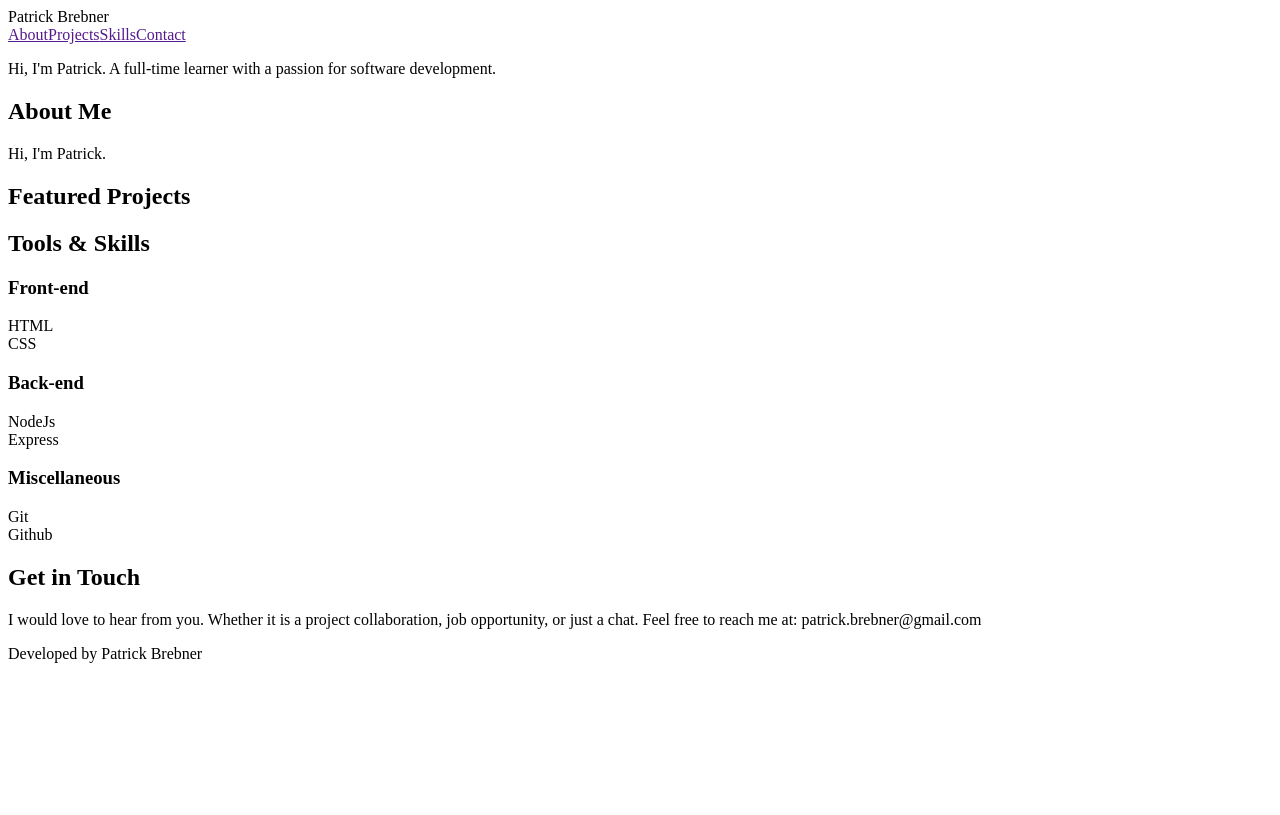
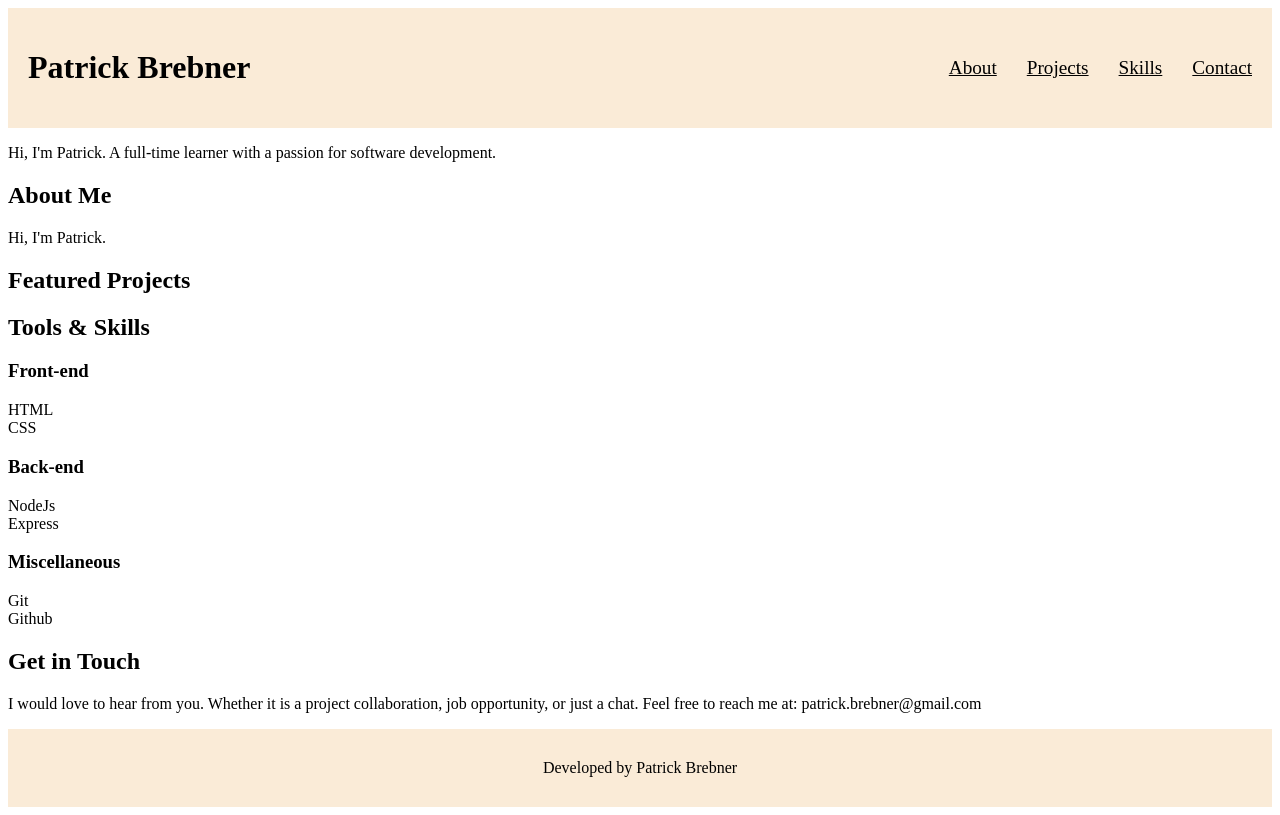
Before and after one commit to pbrebner/pbrebner.github.io, a React (Vite) app: page / in a window 1280 px wide. Built offline with nearby package versions, Linux system fonts and the light colour scheme.

Commit message:
Add styling

```diff
--- a/src/components/Footer.jsx
+++ b/src/components/Footer.jsx
@@ -1,6 +1,8 @@
+import "./styles/Footer.css";
+
 function Footer() {
     return (
-        <footer>
+        <footer className="footer">
             <div>Developed by Patrick Brebner</div>
         </footer>
     );
--- a/src/components/Header.jsx
+++ b/src/components/Header.jsx
@@ -1,11 +1,12 @@
 import { Link } from "react-router-dom";
 
 import Nav from "./Nav";
+import "./styles/Header.css";
 
 function Header() {
     return (
-        <header>
-            <div>Patrick Brebner</div>
+        <header className="header">
+            <h1 className="headerName">Patrick Brebner</h1>
             <Nav></Nav>
         </header>
     );
--- a/src/components/Nav.jsx
+++ b/src/components/Nav.jsx
@@ -1,10 +1,18 @@
 function Nav() {
     return (
         <div className="headerNav">
-            <a href="">About</a>
-            <a href="">Projects</a>
-            <a href="">Skills</a>
-            <a href="">Contact</a>
+            <a href="#about" className="navLink">
+                About
+            </a>
+            <a href="#projects" className="navLink">
+                Projects
+            </a>
+            <a href="#skills" className="navLink">
+                Skills
+            </a>
+            <a href="#contact" className="navLink">
+                Contact
+            </a>
         </div>
     );
 }
--- /dev/null
+++ b/src/components/styles/Footer.css
@@ -0,0 +1,8 @@
+.footer {
+    padding: 30px;
+    background-color: antiquewhite;
+
+    display: flex;
+    align-items: center;
+    justify-content: center;
+}
--- /dev/null
+++ b/src/components/styles/Header.css
@@ -0,0 +1,18 @@
+.header {
+    padding: 20px;
+    background-color: antiquewhite;
+
+    display: flex;
+    align-items: center;
+    justify-content: space-between;
+}
+
+.headerNav {
+    display: flex;
+    gap: 30px;
+}
+
+.navLink {
+    color: black;
+    font-size: 1.2rem;
+}
```
